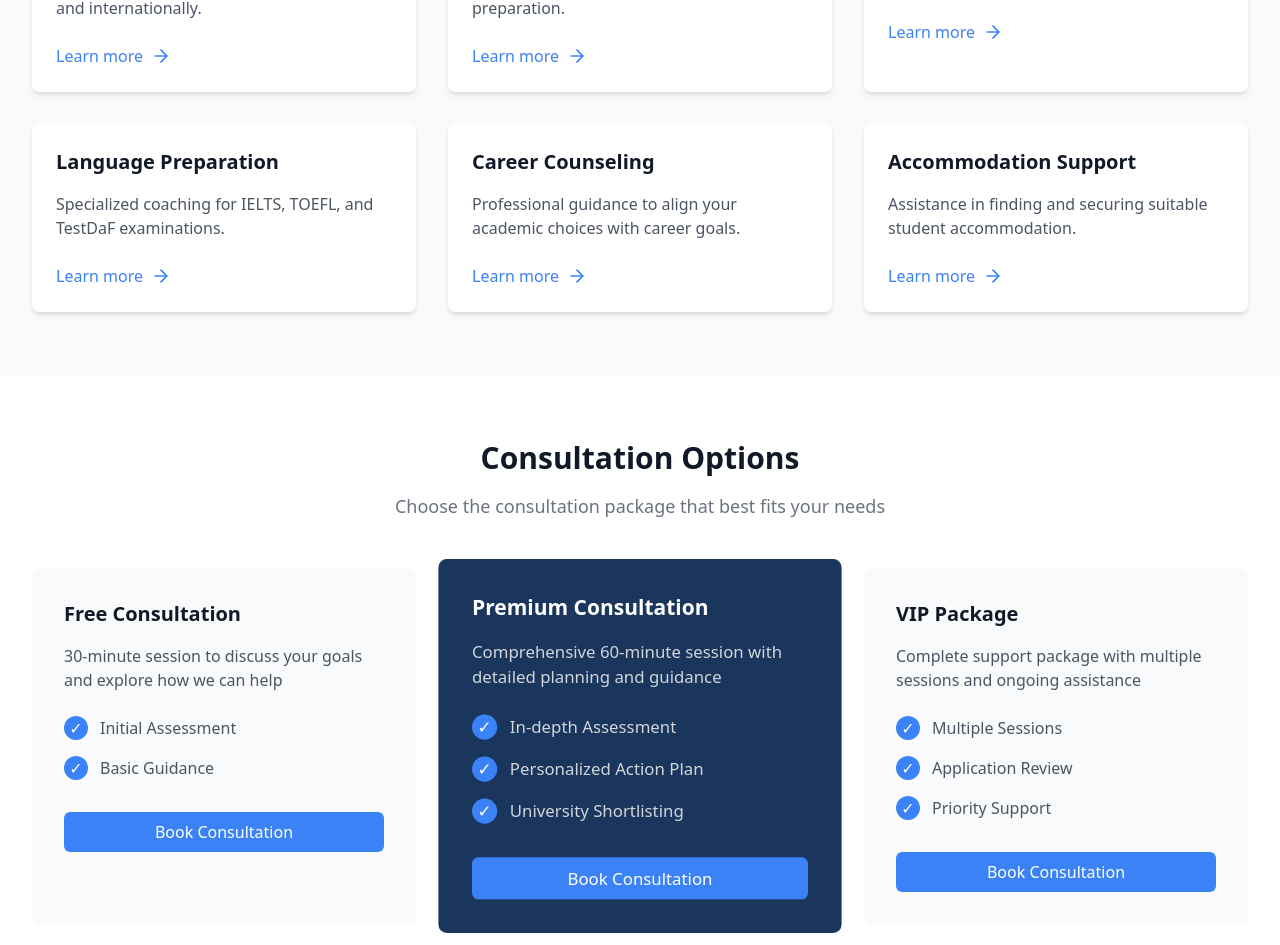
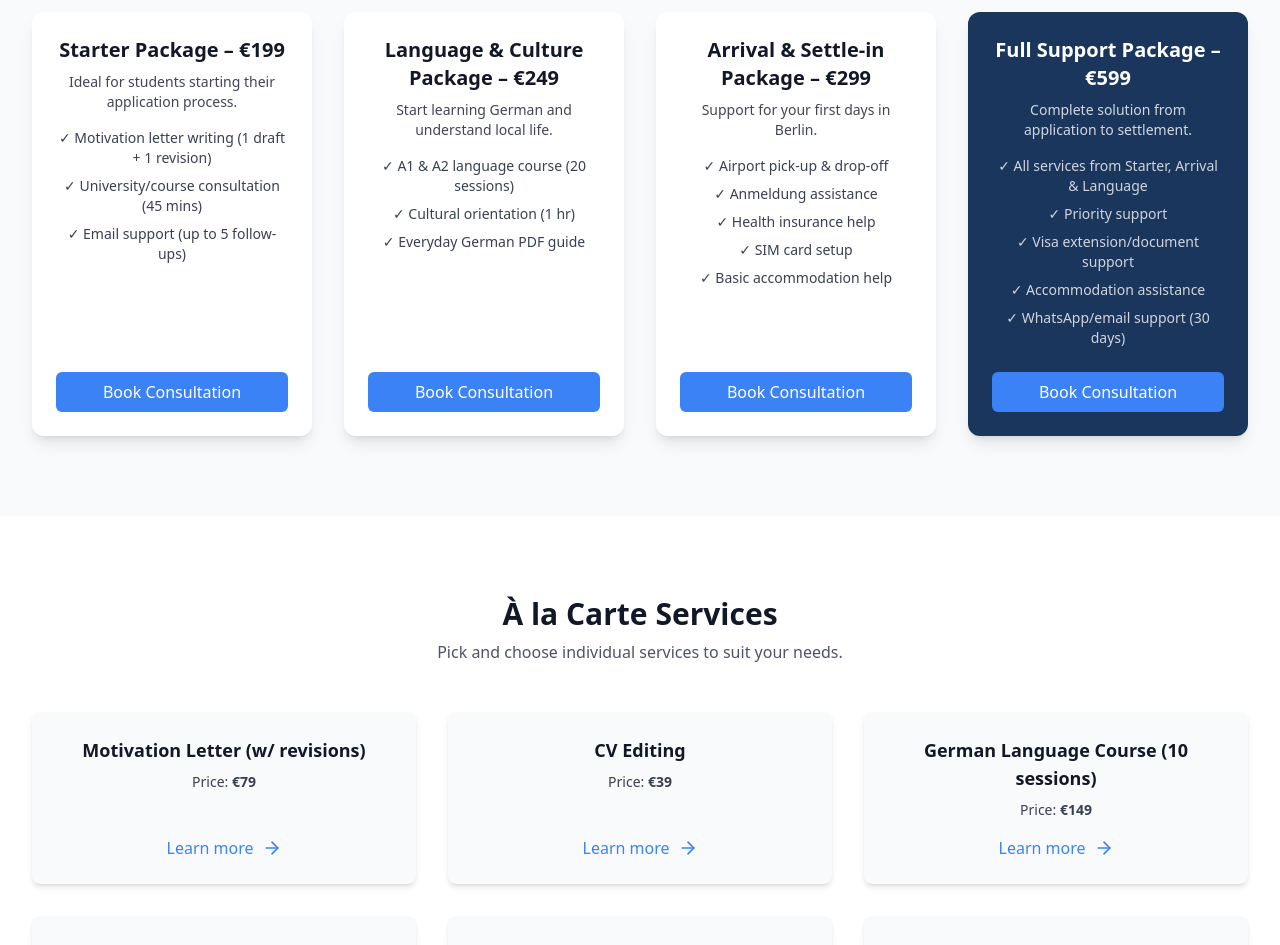
Before and after one commit to hassanraza-sudo/consultancy-website, a React (Vite) app in the folder frontend/: page /services in a window 1280 px wide. Shown: the part 460-1405 px from the top of the page. Built offline with nearby package versions, Linux system fonts and the light colour scheme.

Commit message:
change basic info & services details

```diff
--- a/frontend/src/components/Footer.tsx
+++ b/frontend/src/components/Footer.tsx
@@ -61,15 +61,15 @@ const Footer = () => {
           <ul className="text-sm text-gray-300 space-y-3">
             <li className="flex items-center">
               <Phone className="h-4 w-4 mr-2 text-sky-400" />
-              +92 301 2984495
+              +49 1575 3620211
             </li>
             <li className="flex items-center">
               <Mail className="h-4 w-4 mr-2 text-sky-400" />
-              info@beaconvision.com
+              info@stuien-route.com
             </li>
             <li className="flex items-center">
               <MapPin className="h-4 w-4 mr-2 text-sky-400" />
-              Bhiria City, Sindh, Pakistan
+              Berlin, Germany
             </li>
           </ul>
         </div>
--- a/frontend/src/pages/Services.tsx
+++ b/frontend/src/pages/Services.tsx
@@ -1,9 +1,72 @@
-import React from 'react';
-import { services } from '../data';
-import { ArrowRight } from 'lucide-react';
-import BookConsultation from '../components/BookConsultation';
+import React from "react";
+import { ArrowRight } from "lucide-react";
+import BookConsultation from "../components/BookConsultation";
 
 const Services = () => {
+  const packages = [
+    {
+      title: "Starter Package",
+      price: "€199",
+      description: "Ideal for students starting their application process.",
+      features: [
+        "Motivation letter writing (1 draft + 1 revision)",
+        "University/course consultation (45 mins)",
+        "Email support (up to 5 follow-ups)",
+      ],
+      type: "starter",
+    },
+
+    {
+      title: "Language & Culture Package",
+      price: "€249",
+      description: "Start learning German and understand local life.",
+      features: [
+        "A1 & A2 language course (20 sessions)",
+        "Cultural orientation (1 hr)",
+        "Everyday German PDF guide",
+      ],
+      type: "language",
+    },
+    {
+      title: "Arrival & Settle-in Package",
+      price: "€299",
+      description: "Support for your first days in Berlin.",
+      features: [
+        "Airport pick-up & drop-off",
+        "Anmeldung assistance",
+        "Health insurance help",
+        "SIM card setup",
+        "Basic accommodation help",
+      ],
+      type: "arrival",
+    },
+    {
+      title: "Full Support Package",
+      price: "€599",
+      description: "Complete solution from application to settlement.",
+      features: [
+        "All services from Starter, Arrival & Language",
+        "Priority support",
+        "Visa extension/document support",
+        "Accommodation assistance",
+        "WhatsApp/email support (30 days)",
+      ],
+      type: "full",
+      highlight: true,
+    },
+  ];
+
+  const alaCarteServices = [
+    { title: "Motivation Letter (w/ revisions)", price: "€79" },
+    { title: "CV Editing", price: "€39" },
+    { title: "German Language Course (10 sessions)", price: "€149" },
+    { title: "Airport Pick-up", price: "€50" },
+    { title: "City Registration (Anmeldung)", price: "€60" },
+    { title: "Health Insurance Setup", price: "€30" },
+    { title: "Accommodation Assistance", price: "€99" },
+    { title: "University Consultation (1 hour)", price: "€49" },
+  ];
+
   return (
     <div className="bg-gray-50">
       {/* Hero Section */}
@@ -12,105 +75,95 @@ const Services = () => {
           <div className="text-center">
             <h1 className="text-4xl font-bold text-white">Our Services</h1>
             <p className="mt-4 text-xl text-gray-300">
-              Comprehensive support for your international education journey
+              Personalized support to help you succeed in Germany
             </p>
           </div>
         </div>
       </div>
 
-      {/* Services Grid */}
-      <div className="max-w-7xl mx-auto px-4 sm:px-6 lg:px-8 py-16">
-        <div className="grid md:grid-cols-2 lg:grid-cols-3 gap-8">
-          {services.map((service) => (
-            <div key={service.id} className="bg-white rounded-lg shadow-md p-6">
-              <h3 className="text-xl font-semibold text-gray-900">{service.title}</h3>
-              <p className="mt-4 text-gray-600">{service.description}</p>
-              <button className="mt-6 inline-flex items-center text-sky-blue hover:text-sky-700">
-                Learn more
-                <ArrowRight className="ml-2 h-5 w-5" />
-              </button>
-            </div>
-          ))}
-        </div>
-      </div>
-
-      {/* Consultation Options */}
-      <div className="bg-white py-16">
+      {/* Bundled Packages */}
+      <section className="py-20">
         <div className="max-w-7xl mx-auto px-4 sm:px-6 lg:px-8">
           <div className="text-center mb-12">
-            <h2 className="text-3xl font-bold text-gray-900">Consultation Options</h2>
-            <p className="mt-4 text-lg text-gray-500">
-              Choose the consultation package that best fits your needs
+            <h2 className="text-3xl font-bold text-gray-900">
+              Bundled Packages
+            </h2>
+            <p className="mt-2 text-gray-600">
+              Get complete support with our customized service bundles.
             </p>
           </div>
-          <div className="grid md:grid-cols-2 lg:grid-cols-3 gap-8">
-            {/* Free Consultation */}
-            <div className="bg-gray-50 rounded-lg p-8">
-              <h3 className="text-xl font-semibold text-gray-900">Free Consultation</h3>
-              <p className="mt-4 text-gray-600">
-                30-minute session to discuss your goals and explore how we can help
-              </p>
-              <ul className="mt-6 space-y-4">
-                <li className="flex items-center">
-                  <span className="h-6 w-6 flex items-center justify-center rounded-full bg-sky-blue text-white">✓</span>
-                  <span className="ml-3 text-gray-600">Initial Assessment</span>
-                </li>
-                <li className="flex items-center">
-                  <span className="h-6 w-6 flex items-center justify-center rounded-full bg-sky-blue text-white">✓</span>
-                  <span className="ml-3 text-gray-600">Basic Guidance</span>
-                </li>
-              </ul>
-              <BookConsultation consultationType="free" className="mt-8 w-full bg-sky-blue text-white py-2 px-4 rounded-md hover:bg-sky-700" />
-            </div>
 
-            {/* Premium Consultation */}
-            <div className="bg-midnight-blue rounded-lg p-8 transform scale-105">
-              <h3 className="text-xl font-semibold text-white">Premium Consultation</h3>
-              <p className="mt-4 text-gray-300">
-                Comprehensive 60-minute session with detailed planning and guidance
-              </p>
-              <ul className="mt-6 space-y-4">
-                <li className="flex items-center">
-                  <span className="h-6 w-6 flex items-center justify-center rounded-full bg-sky-blue text-white">✓</span>
-                  <span className="ml-3 text-gray-300">In-depth Assessment</span>
-                </li>
-                <li className="flex items-center">
-                  <span className="h-6 w-6 flex items-center justify-center rounded-full bg-sky-blue text-white">✓</span>
-                  <span className="ml-3 text-gray-300">Personalized Action Plan</span>
-                </li>
-                <li className="flex items-center">
-                  <span className="h-6 w-6 flex items-center justify-center rounded-full bg-sky-blue text-white">✓</span>
-                  <span className="ml-3 text-gray-300">University Shortlisting</span>
-                </li>
-              </ul>
-              <BookConsultation consultationType="premium" className="mt-8 w-full bg-sky-blue text-white py-2 px-4 rounded-md hover:bg-sky-700" />
-            </div>
-
-            {/* VIP Consultation */}
-            <div className="bg-gray-50 rounded-lg p-8">
-              <h3 className="text-xl font-semibold text-gray-900">VIP Package</h3>
-              <p className="mt-4 text-gray-600">
-                Complete support package with multiple sessions and ongoing assistance
-              </p>
-              <ul className="mt-6 space-y-4">
-                <li className="flex items-center">
-                  <span className="h-6 w-6 flex items-center justify-center rounded-full bg-sky-blue text-white">✓</span>
-                  <span className="ml-3 text-gray-600">Multiple Sessions</span>
-                </li>
-                <li className="flex items-center">
-                  <span className="h-6 w-6 flex items-center justify-center rounded-full bg-sky-blue text-white">✓</span>
-                  <span className="ml-3 text-gray-600">Application Review</span>
-                </li>
-                <li className="flex items-center">
-                  <span className="h-6 w-6 flex items-center justify-center rounded-full bg-sky-blue text-white">✓</span>
-                  <span className="ml-3 text-gray-600">Priority Support</span>
-                </li>
-              </ul>
-              <BookConsultation consultationType="vip" className="mt-8 w-full bg-sky-blue text-white py-2 px-4 rounded-md hover:bg-sky-700" />
-            </div>
+          <div className="grid grid-cols-1 md:grid-cols-2 lg:grid-cols-4 gap-8">
+            {packages.map((pkg, index) => (
+              <div
+                key={index}
+                className={`flex flex-col justify-between rounded-xl shadow-lg p-6 transition-transform duration-300 hover:scale-105 text-center ${
+                  pkg.highlight
+                    ? "bg-midnight-blue text-white"
+                    : "bg-white text-gray-900"
+                }`}
+              >
+                <div>
+                  <h3 className="text-xl font-semibold">
+                    {pkg.title} – {pkg.price}
+                  </h3>
+                  <p className="mt-2 text-sm opacity-80">{pkg.description}</p>
+                  <ul className="mt-4 space-y-2 text-sm list-none">
+                    {pkg.features.map((f, i) => (
+                      <li
+                        key={i}
+                        className={`${
+                          pkg.highlight ? "text-gray-300" : "text-gray-700"
+                        }`}
+                      >
+                        ✓ {f}
+                      </li>
+                    ))}
+                  </ul>
+                </div>
+                <BookConsultation
+                  consultationType={pkg.type}
+                  className="mt-6 w-full bg-sky-blue text-white py-2 px-4 rounded-md hover:bg-sky-700"
+                />
+              </div>
+            ))}
           </div>
         </div>
-      </div>
+      </section>
+
+      {/* À la Carte */}
+      <section className="bg-white py-20">
+        <div className="max-w-7xl mx-auto px-4 sm:px-6 lg:px-8">
+          <div className="text-center mb-12">
+            <h2 className="text-3xl font-bold text-gray-900">
+              À la Carte Services
+            </h2>
+            <p className="mt-2 text-gray-600">
+              Pick and choose individual services to suit your needs.
+            </p>
+          </div>
+
+          <div className="grid gap-8 sm:grid-cols-1 md:grid-cols-2 lg:grid-cols-3">
+            {alaCarteServices.map((service, i) => (
+              <div
+                key={i}
+                className="bg-gray-50 rounded-lg shadow-md p-6 flex flex-col justify-between text-center"
+              >
+                <h3 className="text-lg font-semibold text-gray-900 mb-2">
+                  {service.title}
+                </h3>
+                <p className="text-sm text-gray-700 mb-4">
+                  Price: <strong>{service.price}</strong>
+                </p>
+                <button className="mt-auto inline-flex items-center justify-center text-sky-blue hover:text-sky-700">
+                  Learn more
+                  <ArrowRight className="ml-2 h-5 w-5" />
+                </button>
+              </div>
+            ))}
+          </div>
+        </div>
+      </section>
     </div>
   );
 };
--- a/frontend/src/pages/VisaProcess.tsx
+++ b/frontend/src/pages/VisaProcess.tsx
@@ -35,6 +35,7 @@ const VisaProcess = () => {
   return (
     <div className="p-6 md:p-12 bg-gray-50 min-h-screen">
       <div className="max-w-4xl mx-auto bg-white shadow-md rounded-xl p-8">
+        {/* Header */}
         <div className="flex justify-between items-center mb-6">
           <h1 className="text-3xl font-bold text-gray-800">
             <FileText className="inline-block w-7 h-7 text-blue-500 mr-2" />
@@ -49,12 +50,14 @@ const VisaProcess = () => {
           </Link>
         </div>
 
+        {/* Working Image */}
         <img
-          src="https://www.daad.de/image/daad_de/preview_visa.jpg"
+          src="https://www.msmunify.com/wp-content/uploads/2023/09/How-to-get-a-USA-Student-Visa.png"
           alt="Visa Process"
           className="w-full h-64 object-cover rounded-lg mb-6"
         />
 
+        {/* Accordion Steps */}
         <div className="space-y-4">
           {steps.map((step, index) => (
             <div
```
Also changed, not shown: frontend/src/pages/Contact.tsx (+49 -19 lines).
